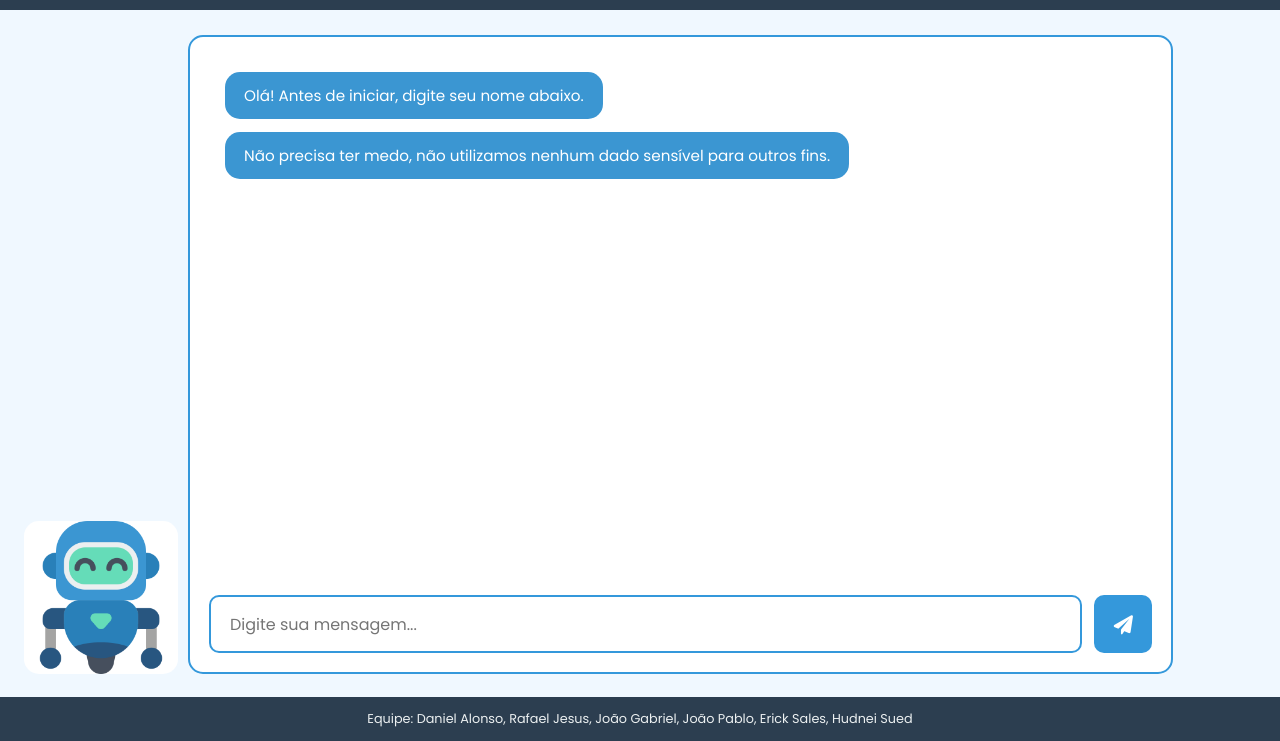
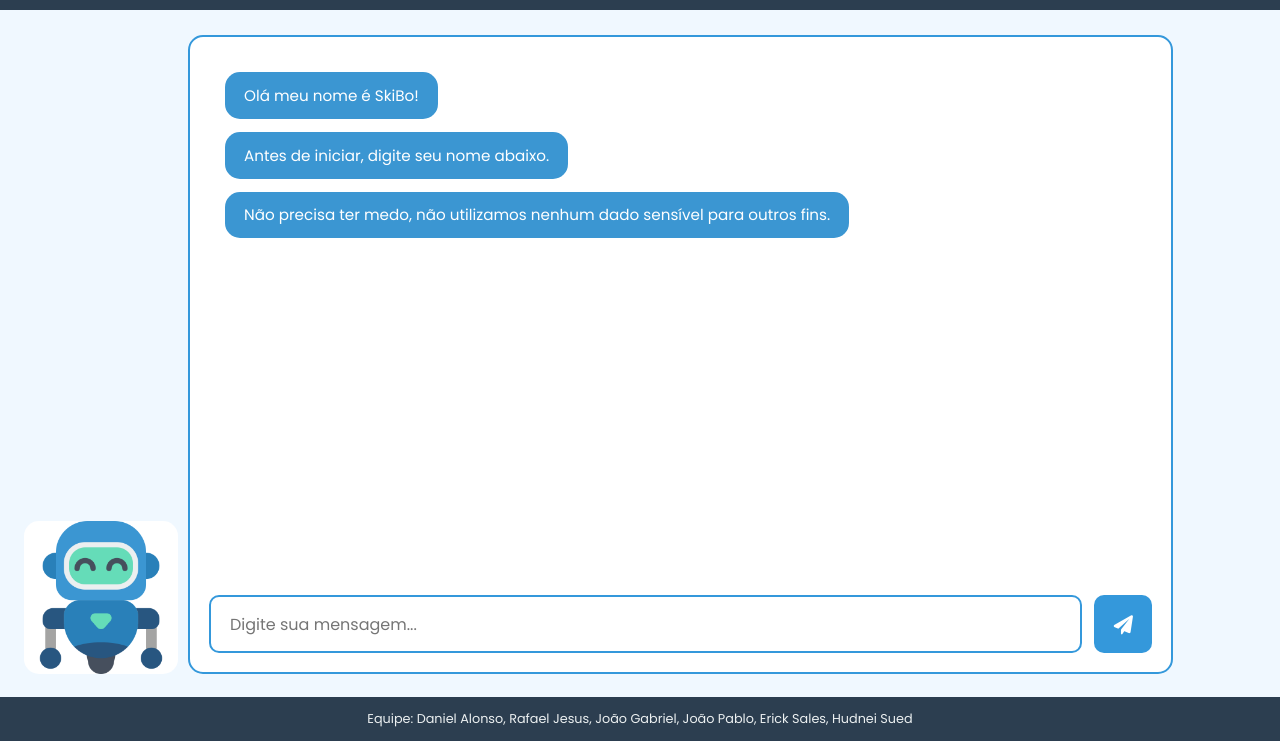
Before and after one commit to JPCOMPAN/ChatProjeto, a plain HTML site: page index.html in a window 1280 px wide. Shown: the part 59-800 px from the top of the page. Drawn offline with Linux system fonts and the light colour scheme.

Commit message:
colocando logo e favicon 2

```diff
--- a/index.html
+++ b/index.html
@@ -7,10 +7,10 @@
     <link rel="stylesheet" href="styles.css">
     <link href="https://fonts.googleapis.com/css2?family=Poppins:wght@400;600&display=swap" rel="stylesheet">
     <link rel="stylesheet" href="https://cdnjs.cloudflare.com/ajax/libs/font-awesome/6.0.0/css/all.min.css">
-    <link rel="apple-touch-icon" sizes="180x180" href="scr/icons/apple-touch-icon.png">
-    <link rel="icon" type="image/png" sizes="32x32" href="scr/icons/favicon-32x32.png">
-    <link rel="icon" type="image/png" sizes="16x16" href="scr/icons/favicon-16x16.png">
-    <link rel="manifest" href="/site.webmanifest">
+    <link rel="apple-touch-icon" sizes="180x180" href="src/images/icons/apple-touch-icon.png">
+    <link rel="icon" type="image/png" sizes="32x32" href="src/images/icons/favicon-32x32.png">
+    <link rel="icon" type="image/png" sizes="16x16" href="src/images/icons/favicon-16x16.png">
+    <link rel="manifest" href="src/images/icons/site.webmanifest">
     <script src="./src/js/softskills.js"></script>
 </head>
 <body>
--- a/src/js/script.js
+++ b/src/js/script.js
@@ -17,9 +17,10 @@ document.addEventListener('DOMContentLoaded', () => {
     let tamanhoSkills;
 
     // Mensagem inicial do bot
-    addBotMessage('Olá! Antes de iniciar, digite seu nome abaixo.', 1000);
-    addBotMessage('Não precisa ter medo, não utilizamos nenhum dado sensível para outros fins.', 2000);
-    enableChat(2250);
+    addBotMessage('Olá meu nome é SkiBo!', 1000)
+    addBotMessage(' Antes de iniciar, digite seu nome abaixo.', 2000);
+    addBotMessage('Não precisa ter medo, não utilizamos nenhum dado sensível para outros fins.', 3000);
+    enableChat(3250);
     firstMessage = true;
 
     function addMessage(message, isUser) {
```
